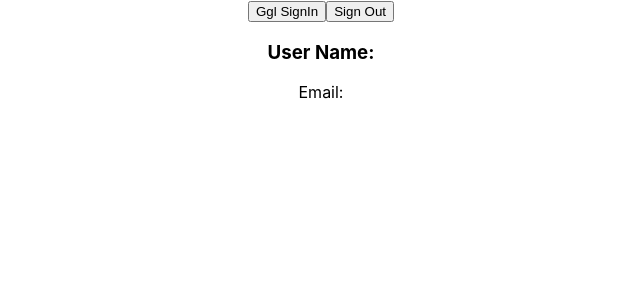
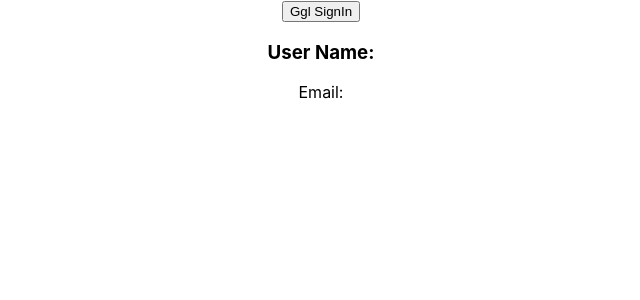
Before and after one commit to RafiTahmid/first-firebase-authentication, a React (Create React App) app: page / in a window 1280 px wide. Shown: the top 300 px of the page, without its empty margins (319-959 px from the left). Built offline with nearby package versions, Linux system fonts and the light colour scheme.

Commit message:
toggle signIn signOut added

```diff
--- a/src/App.js
+++ b/src/App.js
@@ -38,8 +38,13 @@ function App() {
 
   return (
     <div className="App">
-      <button onClick={handleGglSignIn}>Ggl SignIn</button>
-      <button onClick={handleSignOut}>Sign Out</button>
+      {/* condition ? true : false */}
+      {user.email ? (
+        <button onClick={handleSignOut}>Sign Out</button>
+      ) : (
+        <button onClick={handleGglSignIn}>Ggl SignIn</button>
+      )}
+
       <h3>User Name: {user.displayName}</h3>
       <p>Email: {user.email}</p>
       <img src={user.photoURL} alt="" />
```
